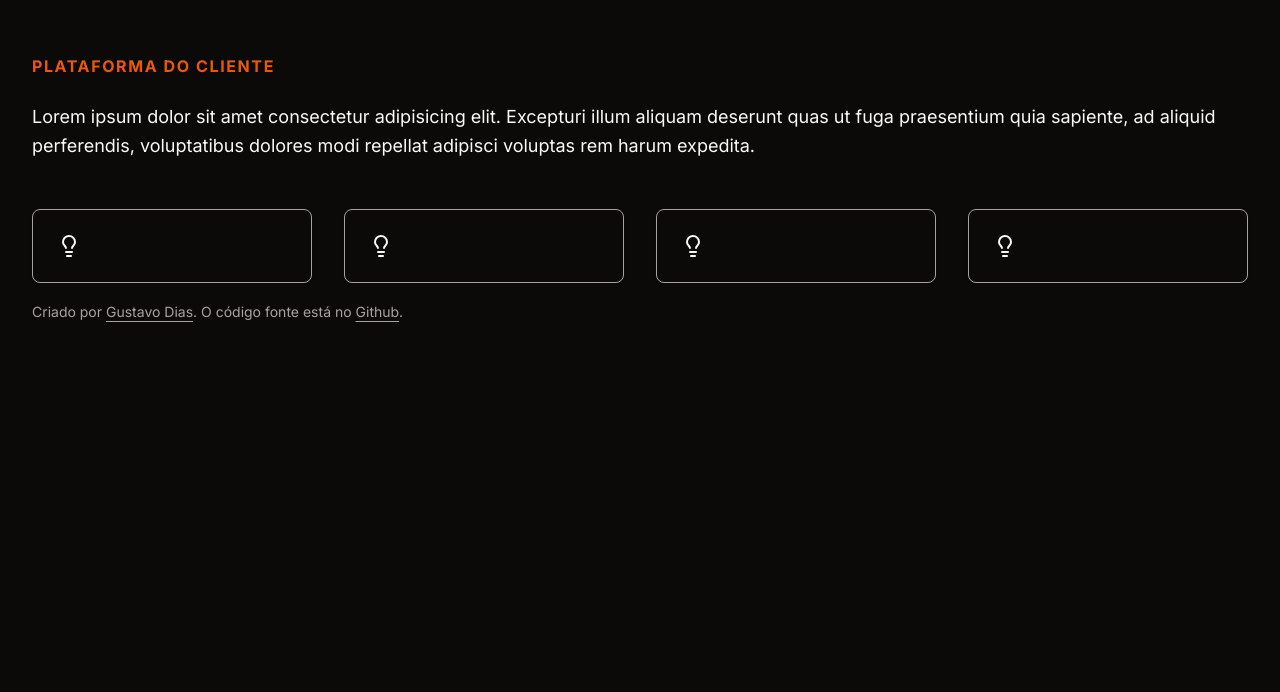
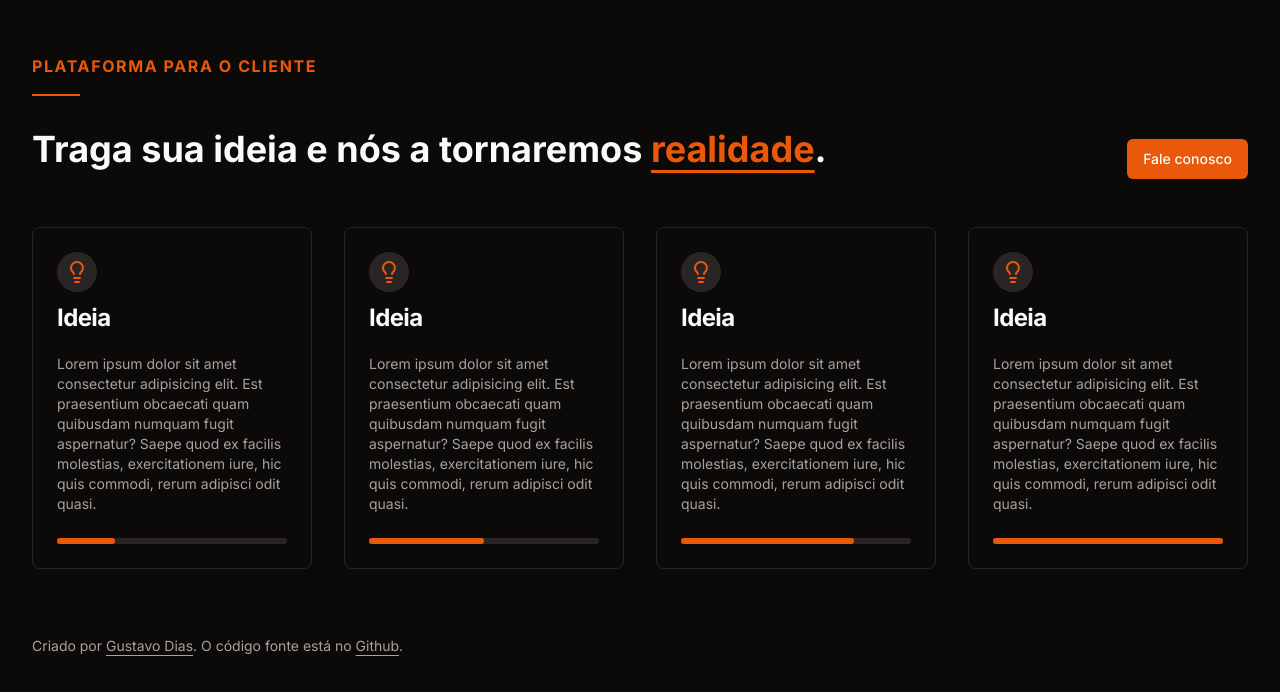
Before and after one commit to charmingruby/apperize, a Next.js app in the folder frontend/: page / in a window 1280 px wide. Shown: the part 746-1438 px from the top of the page. Before the commit the page ends 1085 px from the top, so only its background shows below. Built offline with nearby package versions, Linux system fonts and the light colour scheme.

Commit message:
base idea of vision

```diff
--- a/frontend/src/app/(root)/components/footer/index.tsx
+++ b/frontend/src/app/(root)/components/footer/index.tsx
@@ -3,7 +3,7 @@ import { links } from '@/constants/links'
 
 export function Footer() {
   return (
-    <footer className="container py-4 ">
+    <footer className="container pt-16 pb-10 ">
       <span className="text-muted-foreground text-sm">
         Criado por{' '}
         <Link
--- /dev/null
+++ b/frontend/src/app/(root)/components/value-card.tsx
@@ -0,0 +1,50 @@
+import {
+  Card,
+  CardContent,
+  CardDescription,
+  CardFooter,
+  CardHeader,
+  CardTitle,
+} from '@/components/ui/card'
+import { ElementType } from 'react'
+import clsx from 'clsx'
+
+interface ValueCardProps {
+  icon: ElementType
+  title: string
+  description: string
+  position: number
+}
+
+export function ValueCard({
+  icon: Icon,
+  title,
+  description,
+  position,
+}: ValueCardProps) {
+  return (
+    <Card>
+      <CardHeader>
+        <div className="bg-border w-fit p-2 rounded-full mb-2">
+          <Icon className="text-primary" />
+        </div>
+        <CardTitle>{title}</CardTitle>
+      </CardHeader>
+      <CardContent>
+        <CardDescription>{description}</CardDescription>
+      </CardContent>
+      <CardFooter>
+        <div className="w-full h-1.5 bg-border relative rounded-full">
+          <div
+            className={clsx(`absloute h-1.5 bg-primary rounded-full`, {
+              'w-1/4': position === 0,
+              'w-1/2': position === 1,
+              'w-3/4': position === 2,
+              'w-full': position === 3,
+            })}
+          />
+        </div>
+      </CardFooter>
+    </Card>
+  )
+}
--- a/frontend/src/app/(root)/page.tsx
+++ b/frontend/src/app/(root)/page.tsx
@@ -1,6 +1,6 @@
 import { Button } from '@/components/ui/button'
-import { Card, CardHeader } from '@/components/ui/card'
 import { ArrowRight, Lightbulb } from 'lucide-react'
+import { ValueCard } from './components/value-card'
 
 export default function Home() {
   return (
@@ -32,51 +32,59 @@ export default function Home() {
 
       {/* Value proposition */}
       <section className="container">
-        <div className="mb-12">
-          <span className="text-primary uppercase tracking-widest font-semibold mb-6 block">
-            Plataforma do cliente
-          </span>
-          <p className="leading-relaxed text-lg">
-            Lorem ipsum dolor sit amet consectetur adipisicing elit. Excepturi
-            illum aliquam deserunt quas ut fuga praesentium quia sapiente, ad
-            aliquid perferendis, voluptatibus dolores modi repellat adipisci
-            voluptas rem harum expedita.
-          </p>
+        <div className="mb-12 grid grid-cols-4 gap-8">
+          <div className="col-span-3">
+            <div className="w-fit space-y-4 mb-6 ">
+              <span className="text-primary uppercase tracking-widest font-semibold block">
+                Plataforma para o cliente
+              </span>
+              <div className="w-1/6 h-0.5 bg-primary" />
+            </div>
+            <strong className="leading-relaxed text-4xl font-semibold">
+              Traga sua ideia e nós a tornaremos{' '}
+              <strong className="font-bold text-primary underline underline-offset-8  ">
+                realidade
+              </strong>
+              .
+            </strong>
+          </div>
+          <div className="flex justify-end items-end">
+            <Button>Fale conosco</Button>
+          </div>
         </div>
         <div className="grid grid-cols-4 gap-8">
-          <Card>
-            <CardHeader>
-              <div>
-                <Lightbulb />
-              </div>
-            </CardHeader>
-          </Card>
-          <Card>
-            <CardHeader>
-              <div>
-                <Lightbulb />
-              </div>
-            </CardHeader>
-          </Card>
-          <Card>
-            <CardHeader>
-              <div>
-                <Lightbulb />
-              </div>
-            </CardHeader>
-          </Card>
-          <Card>
-            <CardHeader>
-              <div>
-                <Lightbulb />
-              </div>
-            </CardHeader>
-          </Card>
+          <ValueCard
+            icon={Lightbulb}
+            title="Ideia"
+            description=" Lorem ipsum dolor sit amet consectetur adipisicing elit. Est praesentium obcaecati quam quibusdam numquam fugit aspernatur? Saepe quod ex facilis molestias, exercitationem iure, hic quis commodi, rerum adipisci odit quasi."
+            position={0}
+          />
+          <ValueCard
+            icon={Lightbulb}
+            title="Ideia"
+            description=" Lorem ipsum dolor sit amet consectetur adipisicing elit. Est praesentium obcaecati quam quibusdam numquam fugit aspernatur? Saepe quod ex facilis molestias, exercitationem iure, hic quis commodi, rerum adipisci odit quasi."
+            position={1}
+          />
+          <ValueCard
+            icon={Lightbulb}
+            title="Ideia"
+            description=" Lorem ipsum dolor sit amet consectetur adipisicing elit. Est praesentium obcaecati quam quibusdam numquam fugit aspernatur? Saepe quod ex facilis molestias, exercitationem iure, hic quis commodi, rerum adipisci odit quasi."
+            position={2}
+          />
+          <ValueCard
+            icon={Lightbulb}
+            title="Ideia"
+            description=" Lorem ipsum dolor sit amet consectetur adipisicing elit. Est praesentium obcaecati quam quibusdam numquam fugit aspernatur? Saepe quod ex facilis molestias, exercitationem iure, hic quis commodi, rerum adipisci odit quasi."
+            position={3}
+          />
         </div>
       </section>
 
       {/* Featured */}
-      <section></section>
+      <section>
+        <div></div>
+        <div></div>
+      </section>
 
       {/* Features */}
       <section></section>
--- a/frontend/src/components/ui/card.tsx
+++ b/frontend/src/components/ui/card.tsx
@@ -8,7 +8,7 @@ const Card = React.forwardRef<
   <div
     ref={ref}
     className={cn(
-      'rounded-lg border border-muted-foreground bg-card text-card-foreground shadow-sm',
+      'rounded-lg border border-border bg-card text-card-foreground shadow-sm',
       className,
     )}
     {...props}
```
Also changed, not shown: frontend/src/styles/globals.css (line endings or trailing spaces).
